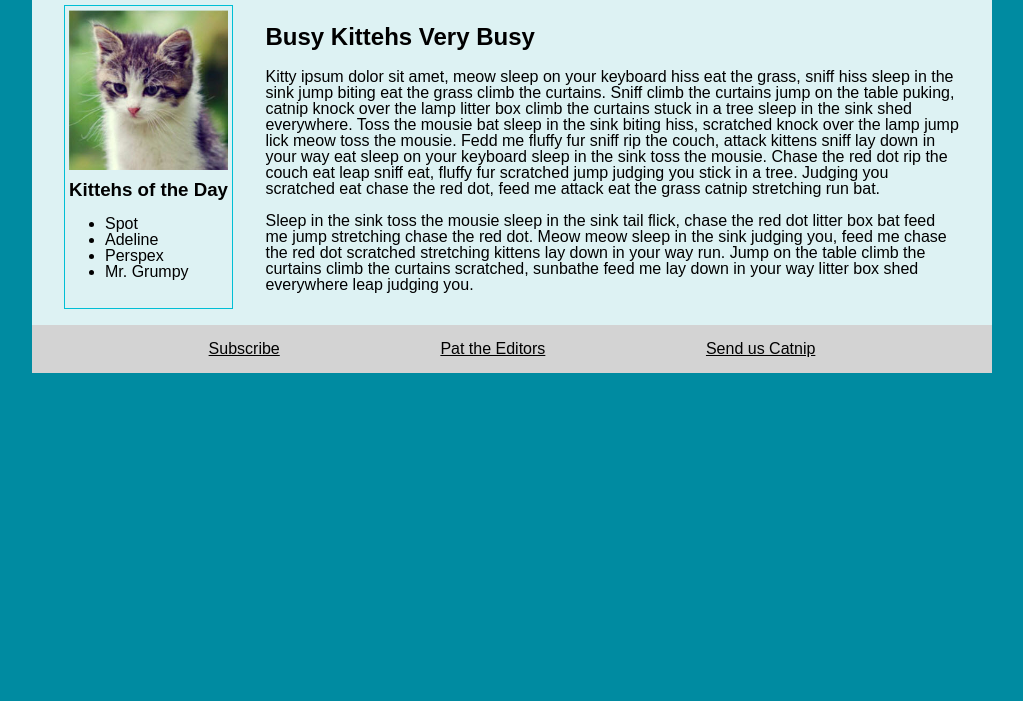
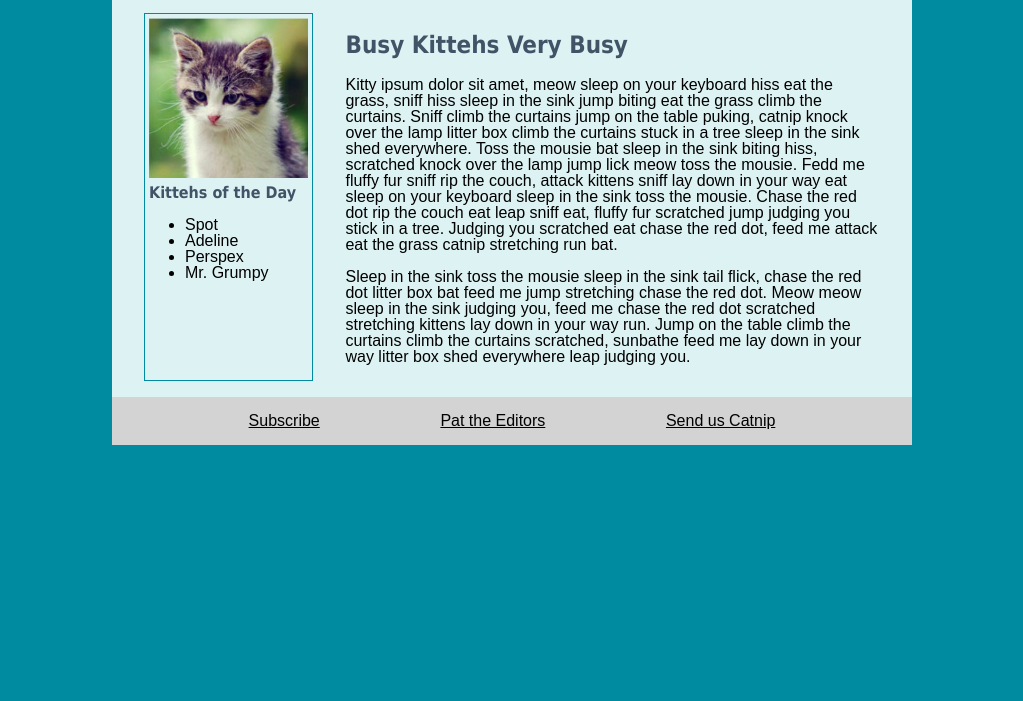
Before and after one commit to natpag/the-daily-kitteh, a website: page public/index.html in a window 1280 px wide. Shown: the part 107-808 px from the top of the page, without its empty margins (128-1151 px from the left). Drawn offline with Linux system fonts and the light colour scheme.

Commit message:
AsCloseAsItGets

```diff
--- a/public/index.html
+++ b/public/index.html
@@ -21,7 +21,7 @@
       <section class="PageBody">
         <section class="KoTD">
           <img src="./katz/kitty.jpg" alt="Kitteh" />
-          <h3>Kittehs of the Day</h3>
+          <text class="header">Kittehs of the Day</text>
           <ul>
             <li>Spot</li>
             <li>Adeline</li>
--- a/public/screen.css
+++ b/public/screen.css
@@ -14,8 +14,9 @@ body {
 
 main {
   background-color: #ddf2f3;
-  margin-left: 10rem;
-  margin-right: 10rem;
+  margin-left: 15rem;
+  margin-right: 15rem;
+  margin-top: .5rem;
 }
 
 h1 {
@@ -24,7 +25,7 @@ h1 {
   margin: 0;
   padding-top: 1rem;
   font-family: "Georgia";
-  font-weight: normal;
+  font-weight: lighter;
 }
 
 .TopNav ul {
@@ -41,6 +42,7 @@ h1 {
 
 .PageBody {
   display: flex;
+  margin-bottom: 1rem;
 }
 
 img {
@@ -52,12 +54,20 @@ img {
 .KoTD {
   border-style: solid;
   border-width: 1px;
-  border-color: #00bfd5;
+  border-color: #008BA1;
   margin-left: 2rem;
 }
 
-h3 {
+.header {
+  font-family: Tahoma, sans-serif;
+  font-weight: 800;
+  color: #415467;
   margin: .25rem;
+}
+
+h2 {
+  font-family: Tahoma, sans-serif;
+  color: #415467;
 }
 
 .BusyKittehs {
```
